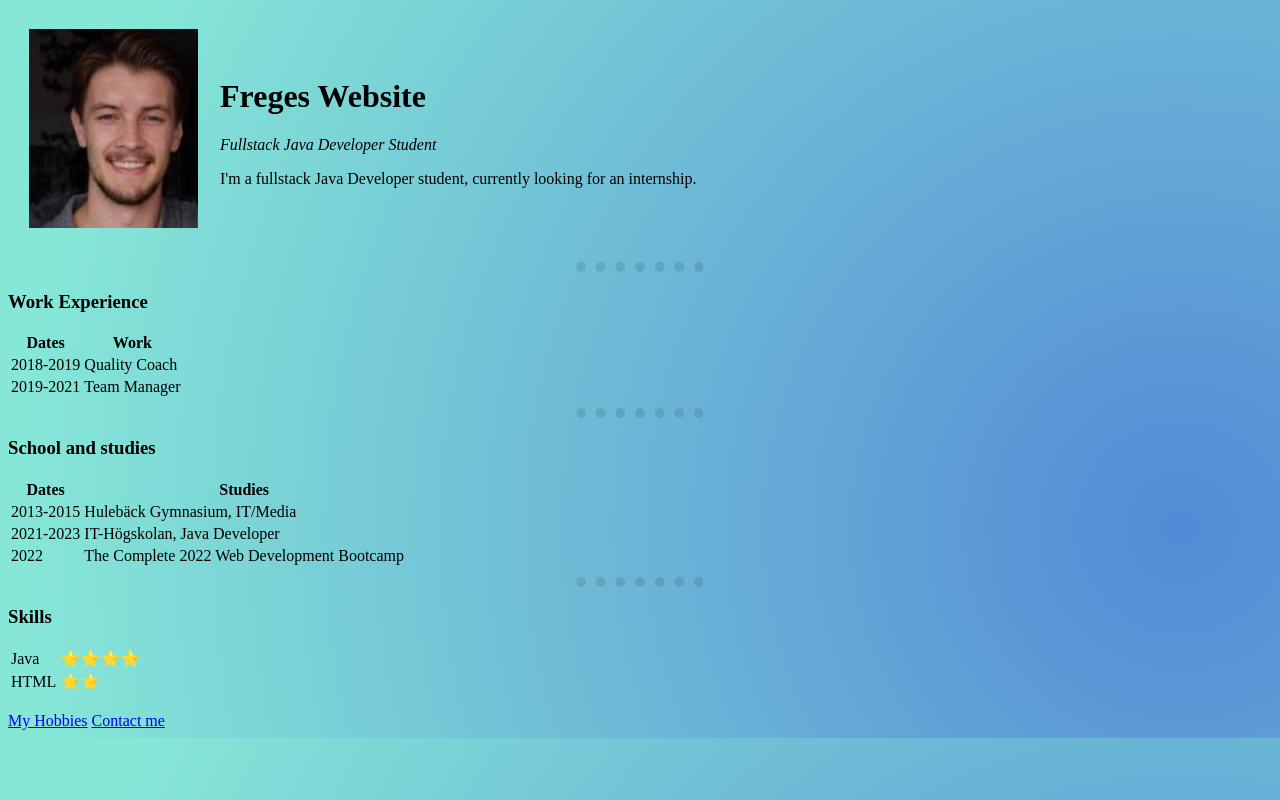
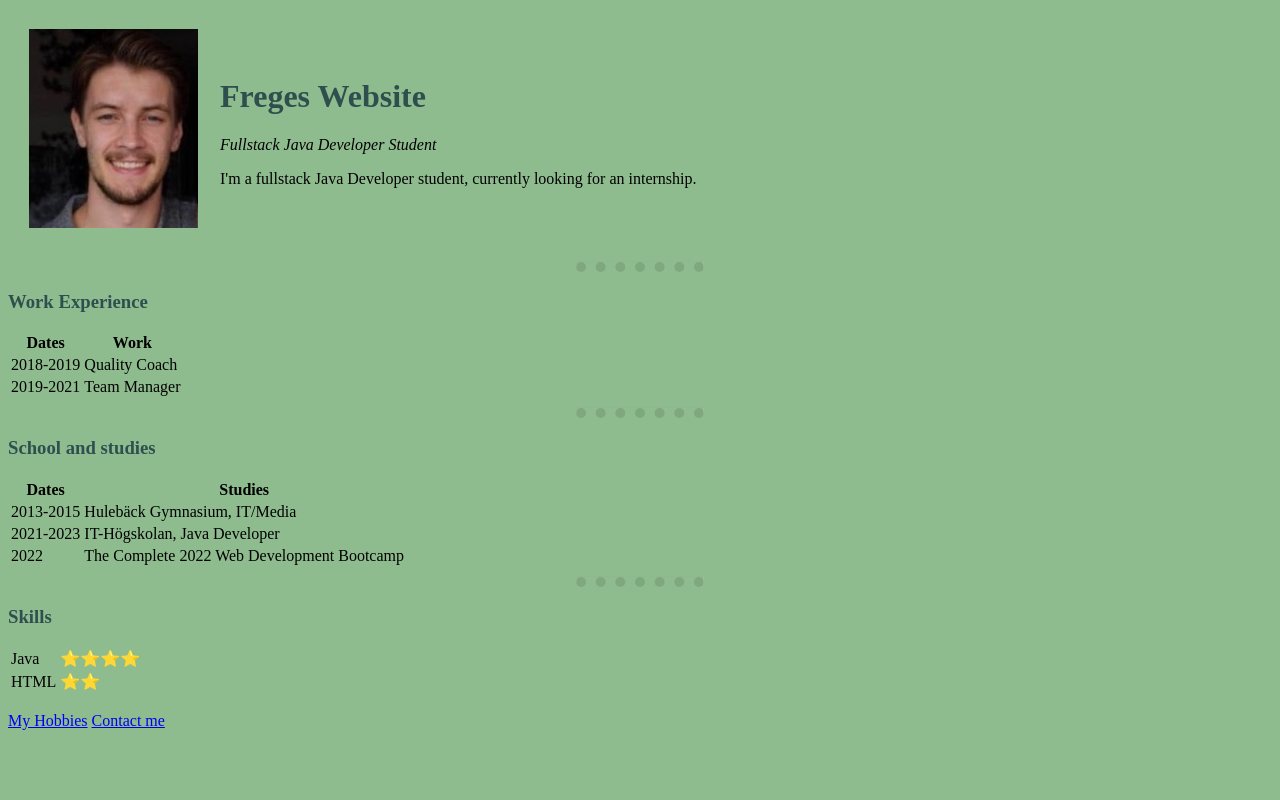
Before and after one commit to ErikssonF/Portfolio, a plain HTML site: page index.html in a window 1280 px wide. Drawn offline with Linux system fonts and the light colour scheme.

Commit message:
small changes to background color

```diff
--- a/css/styles.css
+++ b/css/styles.css
@@ -2,7 +2,15 @@ head{
 }
 
 body {
-  background-image: radial-gradient( circle farthest-corner at 92.3% 71.5%,  rgba(83,138,214,1) 0%, rgba(134,231,214,1) 90% );
+  background-color: #8FBC8F;
+}
+
+h1{
+  color: #2F4F4F;
+}
+
+h3{
+  color: #2F4F4F;
 }
 
 hr {
```
